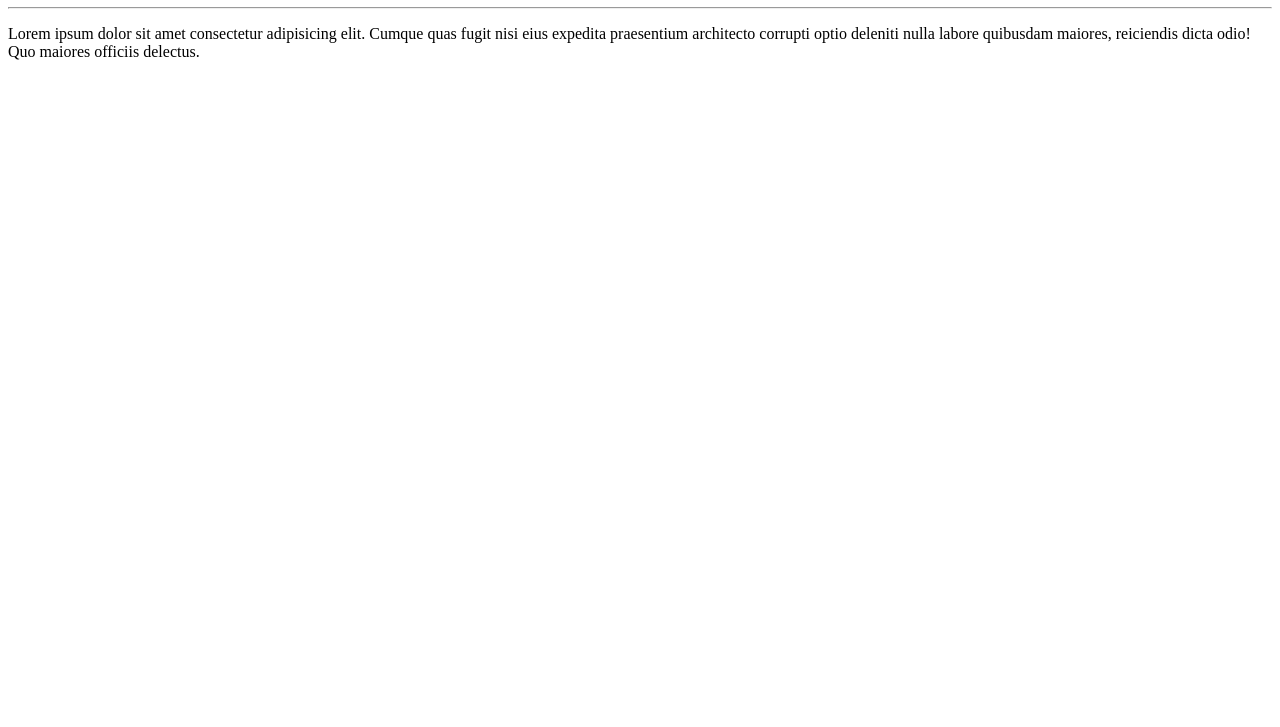
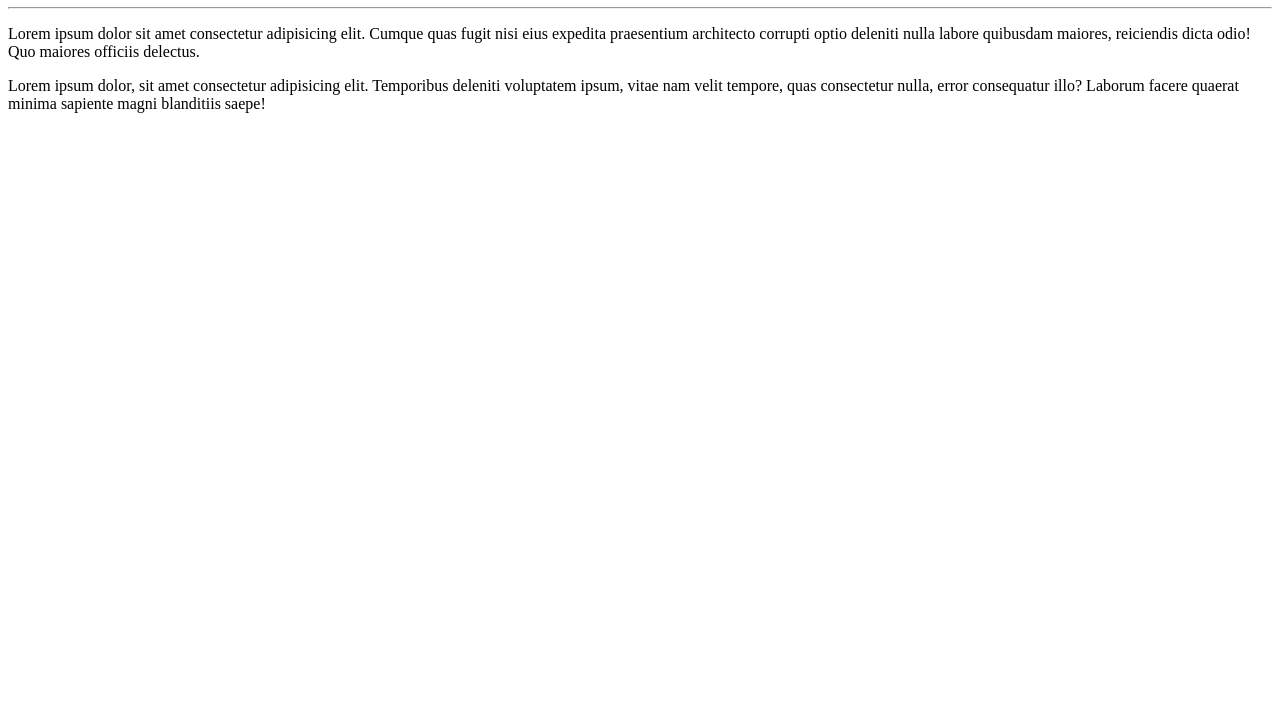
Before and after one commit to EduardoAdmfin/Ola-Mundo, a plain HTML site: page Site-exemplo/index.html in a window 1280 px wide. Shown: the part 73-800 px from the top of the page. Drawn offline with Linux system fonts and the light colour scheme.

Commit message:
adicionei um paragrafo

```diff
--- a/Site-exemplo/index.html
+++ b/Site-exemplo/index.html
@@ -10,5 +10,6 @@
     <h1>Olá Mundo!</h1>
     <hr>
     <p>Lorem ipsum dolor sit amet consectetur adipisicing elit. Cumque quas fugit nisi eius expedita praesentium architecto corrupti optio deleniti nulla labore quibusdam maiores, reiciendis dicta odio! Quo maiores officiis delectus.</p>
+    <p> Lorem ipsum dolor, sit amet consectetur adipisicing elit. Temporibus deleniti voluptatem ipsum, vitae nam velit tempore, quas consectetur nulla, error consequatur illo? Laborum facere quaerat minima sapiente magni blanditiis saepe!</p>
 </body>
 </html>
```
